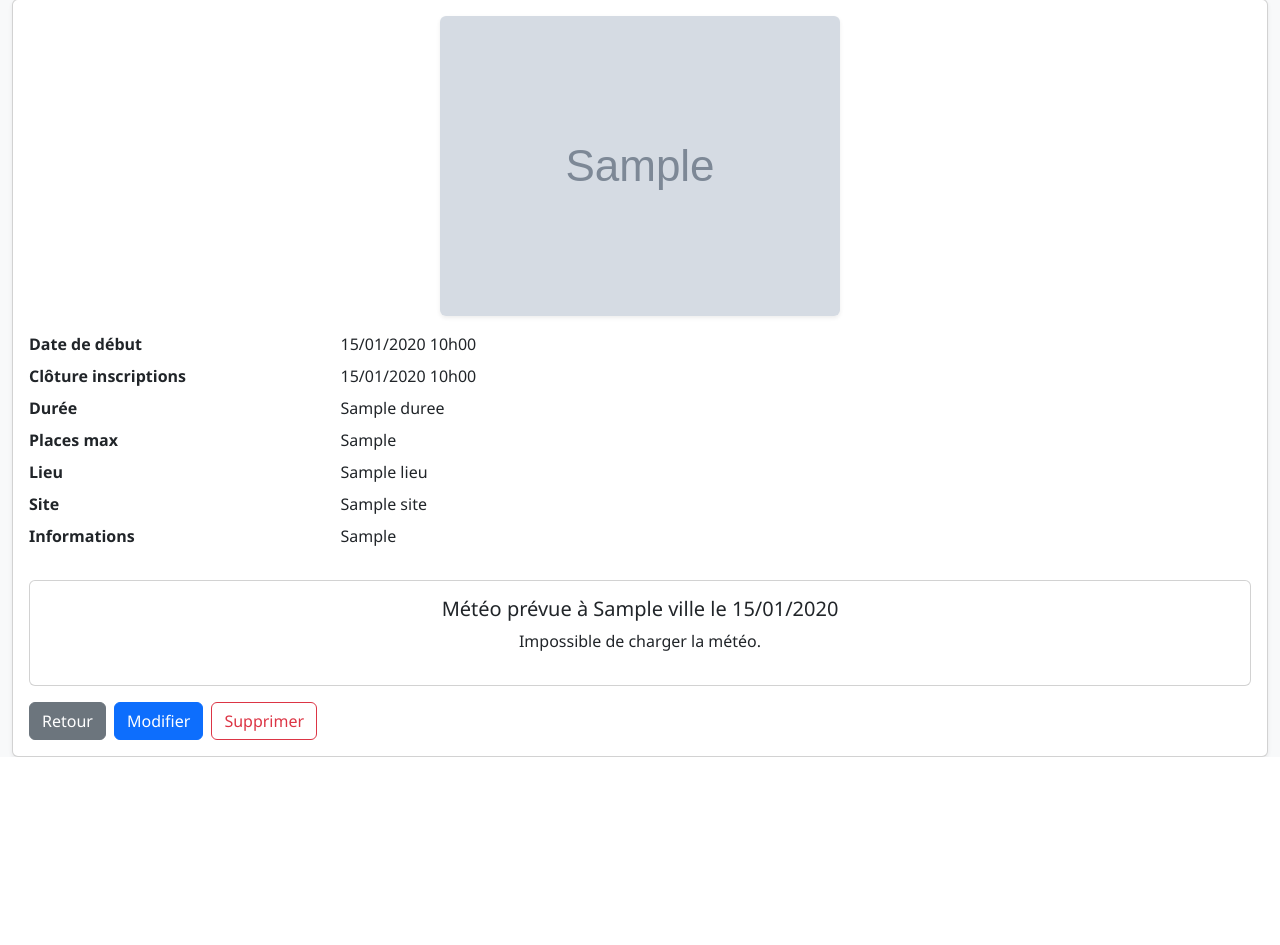
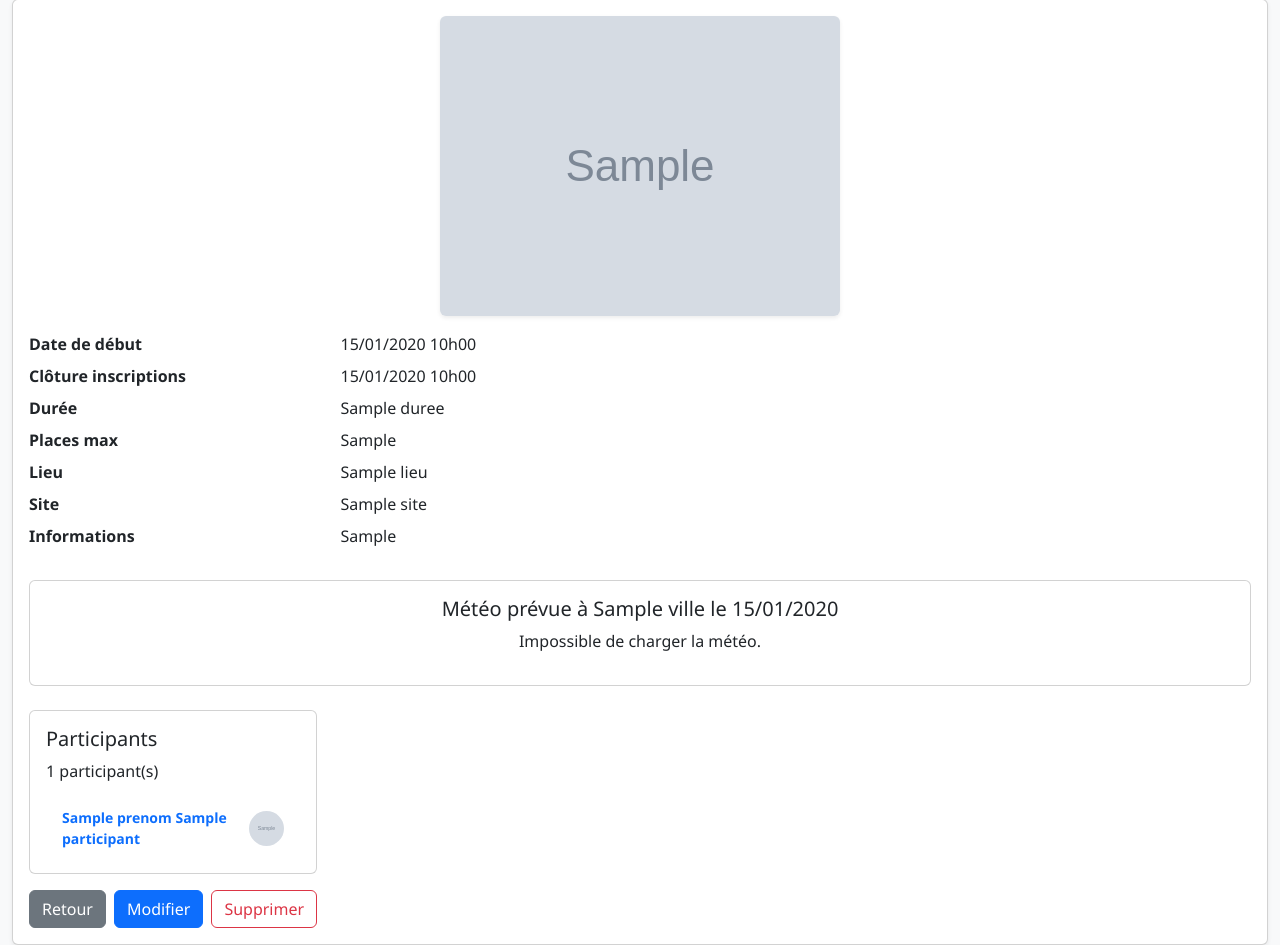
Before and after one commit to RudyGUILLAUME/sorties.com, a Symfony app: template templates/sortie/show.html.twig in a window 1280 px wide. Shown: the part 173-1118 px from the top of the page. Before the commit the page ends 930 px from the top, so only its background shows below. Run offline with Twig, Linux system fonts and the light colour scheme; the template is opened without the code that fills it: most values are stand-ins (such as "Sample title", 1, 10 or a date in 2020); grey boxes marked "Sample" are stand-in pictures; some libraries are stand-ins or nearby versions.

Commit message:
ajout d'une image par default pour les sorties. AJout de la liste des participants dans la view detaillé d'une sortie

```diff
--- a/templates/sortie/edit.html.twig
+++ b/templates/sortie/edit.html.twig
@@ -10,7 +10,10 @@
         <div class="card-body">
             {% if sortie.imagePrincipale %}
                 <div class="text-center mb-3">
-                    <img src="{{ asset('images/sorties/' ~ sortie.imagePrincipale) }}" alt="Image de {{ sortie.nom }}" class="img-fluid rounded shadow-sm" style="max-height: 300px;">
+                    <img src="{{ asset('images/sorties/' ~ (sortie.imagePrincipale ?: 'default.png')) }}"
+                         alt="Image de {{ sortie.nom }}"
+                         class="img-fluid rounded shadow-sm"
+                         style="max-height: 300px;">
                 </div>
             {% else %}
                 <p class="text-muted text-center">Aucune image disponible pour cette sortie.</p>
--- a/templates/sortie/show.html.twig
+++ b/templates/sortie/show.html.twig
@@ -12,7 +12,10 @@
         <div class="card-body">
             {% if sortie.imagePrincipale %}
                 <div class="text-center mb-3">
-                    <img src="{{ asset('images/sorties/' ~ sortie.imagePrincipale) }}" alt="Image de {{ sortie.nom }}" class="img-fluid rounded shadow-sm" style="max-height: 300px;">
+                    <img src="{{ asset('images/sorties/' ~ (sortie.imagePrincipale ?: 'default.png')) }}"
+                         alt="Image de {{ sortie.nom }}"
+                         class="img-fluid rounded shadow-sm"
+                         style="max-height: 300px;">
                 </div>
             {% else %}
                 <p class="text-muted text-center">Aucune image disponible pour cette sortie.</p>
@@ -55,6 +58,42 @@
                 </div>
             </div>
 
+            <div class="card mt-4" style="width: 18rem;">
+                <div class="card-body">
+                    <h5 class="card-title">Participants</h5>
+                    <div>{{ sortie.participants|length }} participant(s)</div>
+
+                    <div class="mt-3" style="max-height: 200px; overflow-y: auto;">
+                        {% if sortie.participants is not empty %}
+                            <ul class="list-group list-group-flush small">
+                                {% for participant in sortie.participants %}
+                                    <li class="list-group-item d-flex align-items-center justify-content-between py-2">
+                                        <a href="{{ path('app_profile_show', {id: participant.id}) }}" class="text-decoration-none fw-semibold">
+                                            {{ participant.prenom }} {{ participant.nom }}
+                                        </a>
+                                        {% if participant.imageProfil %}
+                                            <img src="{{ asset('images/uploads/' ~ participant.imageProfil) }}"
+                                                 alt="Photo de {{ participant.prenom }}"
+                                                 class="rounded-circle" width="35" height="35">
+                                        {% else %}
+                                            <img src="{{ asset('images/default-profile.jpg') }}"
+                                                 alt="Photo de {{ participant.prenom }}"
+                                                 class="rounded-circle" width="35" height="35">
+                                        {% endif %}
+                                    </li>
+                                {% endfor %}
+                            </ul>
+                        {% else %}
+                            <p class="text-muted small">Aucun participant pour le moment.</p>
+                        {% endif %}
+                    </div>
+                </div>
+            </div>
+
+
+
+
+
             <div class="mt-3 d-flex gap-2">
                 <a href="{{ path('app_sortie_index') }}" class="btn btn-secondary">Retour</a>
                 <a href="{{ path('app_sortie_edit', {id: sortie.id}) }}" class="btn btn-primary">Modifier</a>
--- a/templates/sortie/table.html.twig
+++ b/templates/sortie/table.html.twig
@@ -23,7 +23,10 @@
                 {% for s in sorties %}
                     <tr style="cursor: pointer;" onclick="window.location='{{ path('app_sortie_show', {id: s.id}) }}';">
                         <td>
-                            <img src="{{ asset('images/sorties/' ~ s.imagePrincipale) }}" alt="Image de {{ s.nom }}" class="img-fluid rounded shadow-sm" style="max-height: 80px;">
+                            <img src="{{ asset('images/sorties/' ~ (s.imagePrincipale ?: 'default.png')) }}"
+                                 alt="Image de {{ s.nom }}"
+                                 class="img-fluid rounded shadow-sm"
+                                 style="max-height: 100px;">
                         </td>
                         <td>{{ s.nom }}</td>
                         <td>{{ s.dateHeureDebut ? s.dateHeureDebut|date('d/m/Y H\\hi') : '' }}</td>
```
Also changed, not shown: public/images/sorties/default.png (added).
